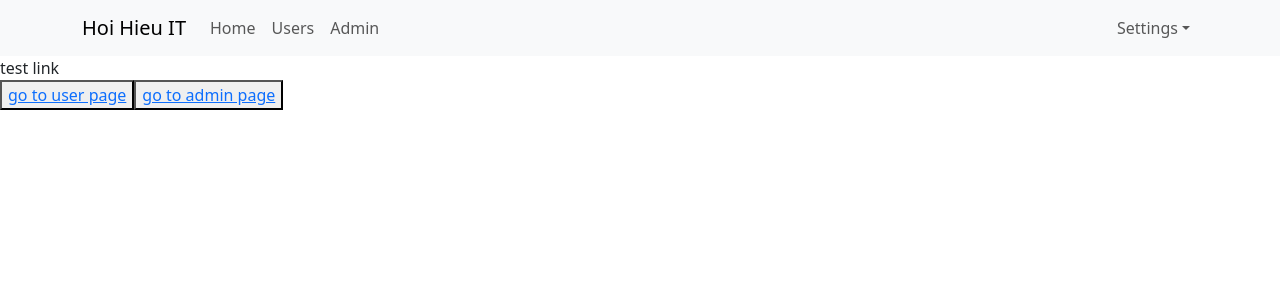
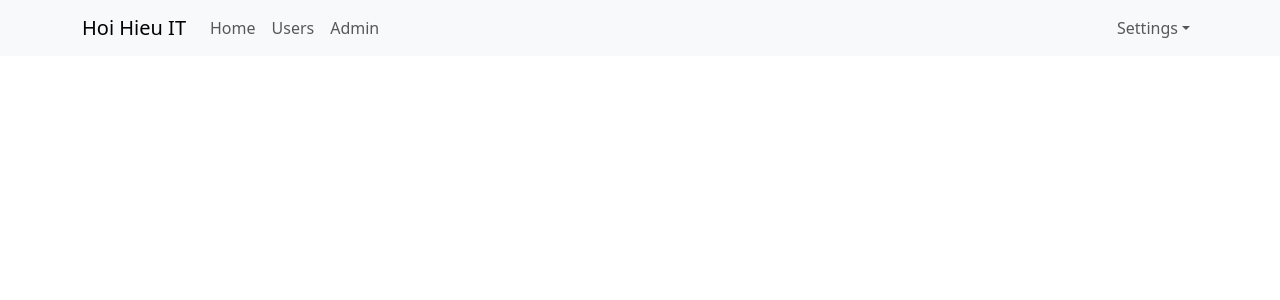
Before and after one commit to Hieu194281/ReactDemo, a React (Create React App) app: page / in a window 1280 px wide. Shown: the top 300 px of the page. Built offline with nearby package versions, Linux system fonts and the light colour scheme.

Commit message:
nested route

```diff
--- a/src/App.js
+++ b/src/App.js
@@ -1,23 +1,19 @@
 import './App.scss';
 import Header from './component/Header/header';
-import { Link } from 'react-router-dom';
+import { Link, Outlet } from 'react-router-dom';
 
 const App = () => {
   return (
     <div className="App-container">
-      <Header ></Header>
-      <div>test link
-        <div>
-          <button>
-            <Link to='/users'>go to user page</Link>
-          </button>
-          <button>
-            <Link to='/admin'>go to admin page</Link>
-          </button>
-
+      <div className='header-container'>
+        <Header ></Header>
+      </div>
+      <div className='main-container'>
+        <div className='sidenar-container'></div>
+        <div className='app-content'>
+          <Outlet />
         </div>
       </div>
-
     </div>
   );
 }
--- a/src/index.js
+++ b/src/index.js
@@ -15,9 +15,11 @@
     {/*<React.StrictMode>*/}
     <BrowserRouter>
       <Routes>
-        <Route path='/' element={<App />} />
-        <Route path='/users' element={<User />} />
-        <Route path='/admin' element={<Admin />} />
+        <Route path='/' element={<App />}>
+          <Route path='/users' element={<User />} />
+          <Route path='/admin' element={<Admin />} />
+        </Route>
+
       </Routes>
 
     </BrowserRouter>
```
